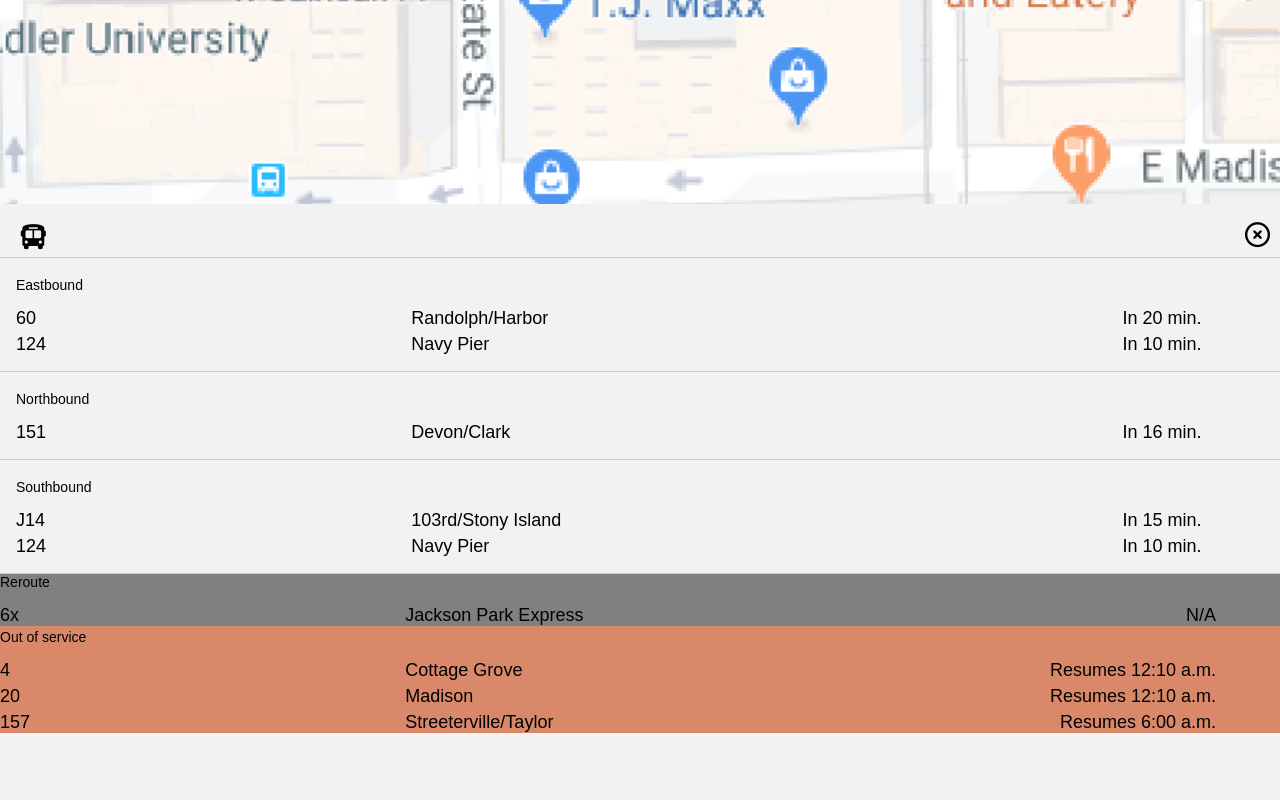
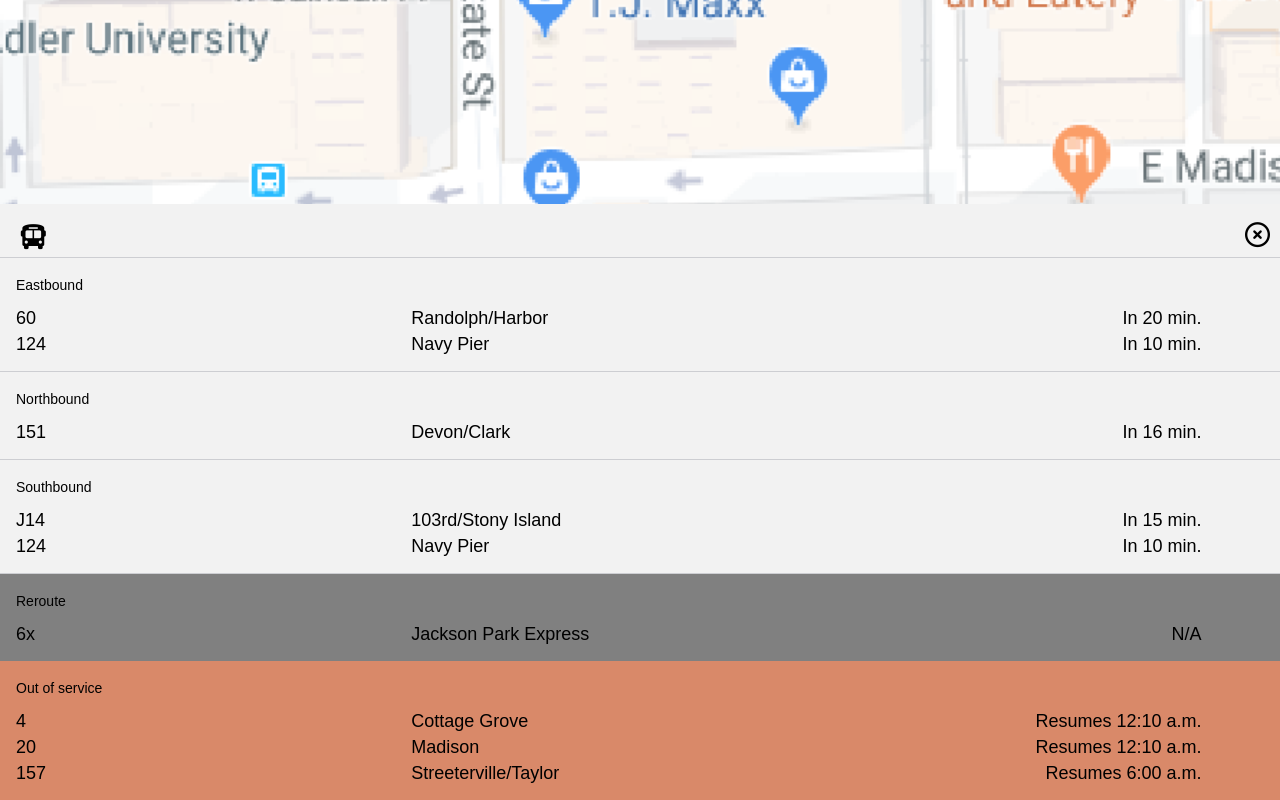
Before and after one commit to Justinacanzo/Busy-Bus-App, a plain HTML site: page index.html in a window 1280 px wide. Shown: the part 536-1336 px from the top of the page. Before the commit the page ends 1269 px from the top, so only its background shows below. Drawn offline with Linux system fonts and the light colour scheme.

```diff
--- a/css/style.css
+++ b/css/style.css
@@ -137,18 +137,22 @@ h5 {
   background-color: #92D1DE;
 }
 
-.location1 {
-  background-color: dark gray;
-}
 .content {
   width: 95%;
 }
+
 .reroute {
   background-color: gray;
+  padding: 16px;
+  width: 100%;
+  float: left;
 }
 
 .out-of-service {
   background-color: #D98969;
+  padding: 16px;
+  width: 100%;
+  float: left;
 }
 
 @media screen and (min-width: 736px)
```
